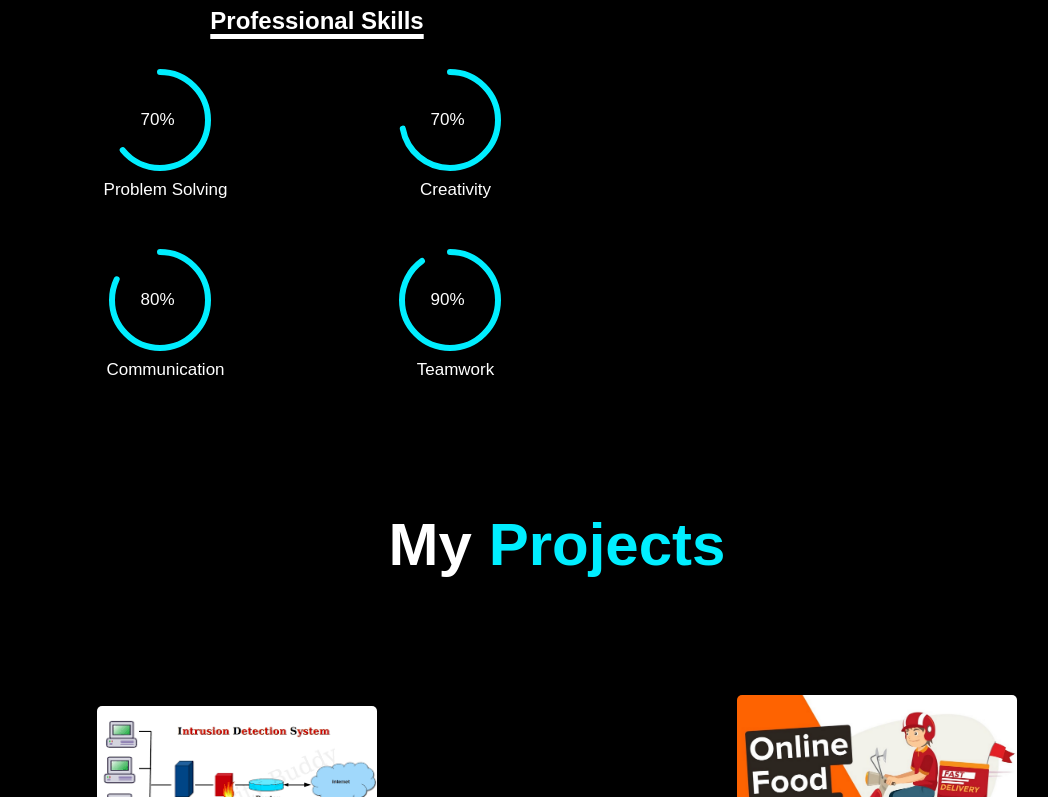
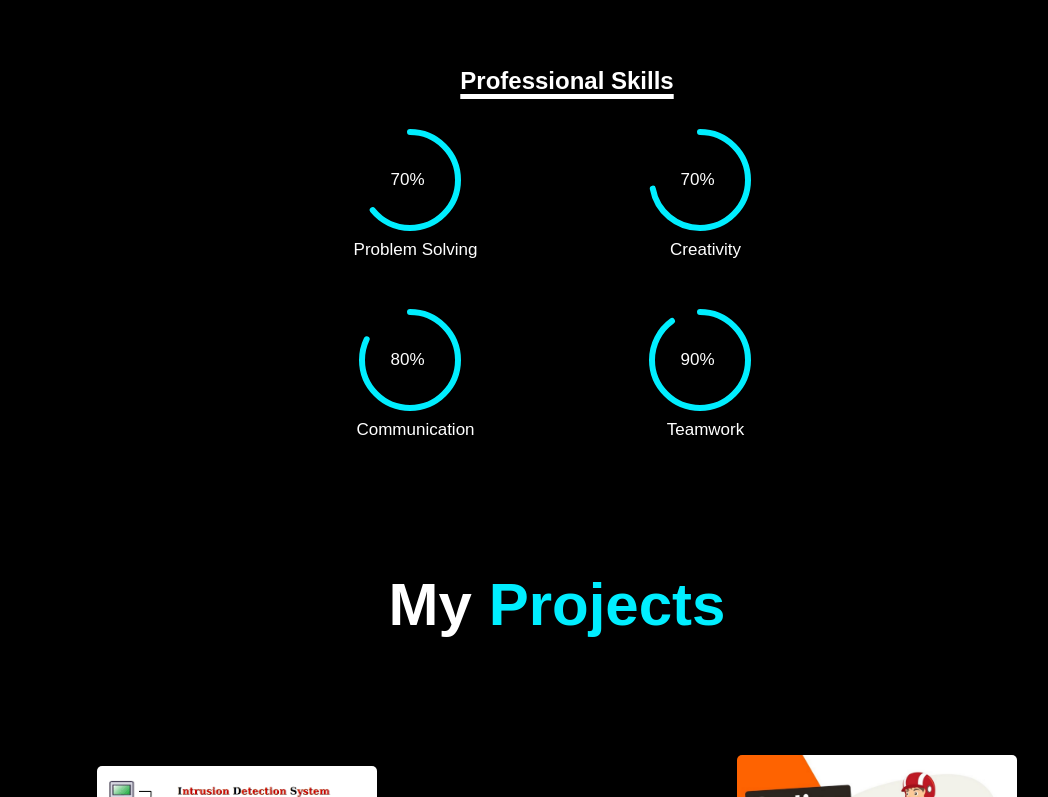
Before and after one commit to pasamsrikanth/portfolio, a plain HTML site: page index.html in a window 1280 px wide. Shown: the part 2250-3047 px from the top of the page, without its empty margins (83-1131 px from the left). Drawn offline with nearby package versions, Linux system fonts and the light colour scheme.

Commit message:
Update style.css

```diff
--- a/files/style.css
+++ b/files/style.css
@@ -253,10 +253,11 @@ padding: 10px;
 margin-left: 100px;
 }
 .container2 {
+margin-block-start: 60px;
 width: 600px;
 max-height: 500px;
 padding: 10px;
-margin-left: 100px;
+margin-left: 350px;
 }
 .heading1 {
 text-align: center;
```
